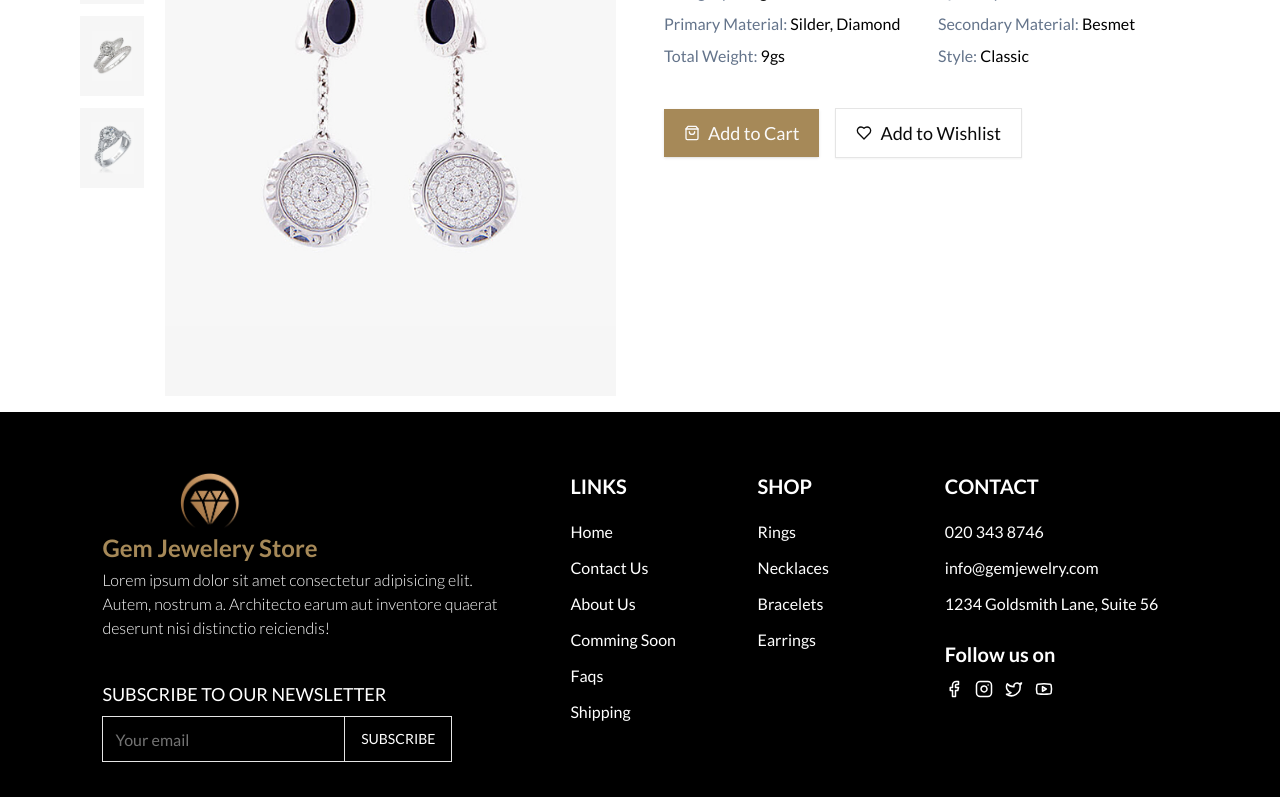
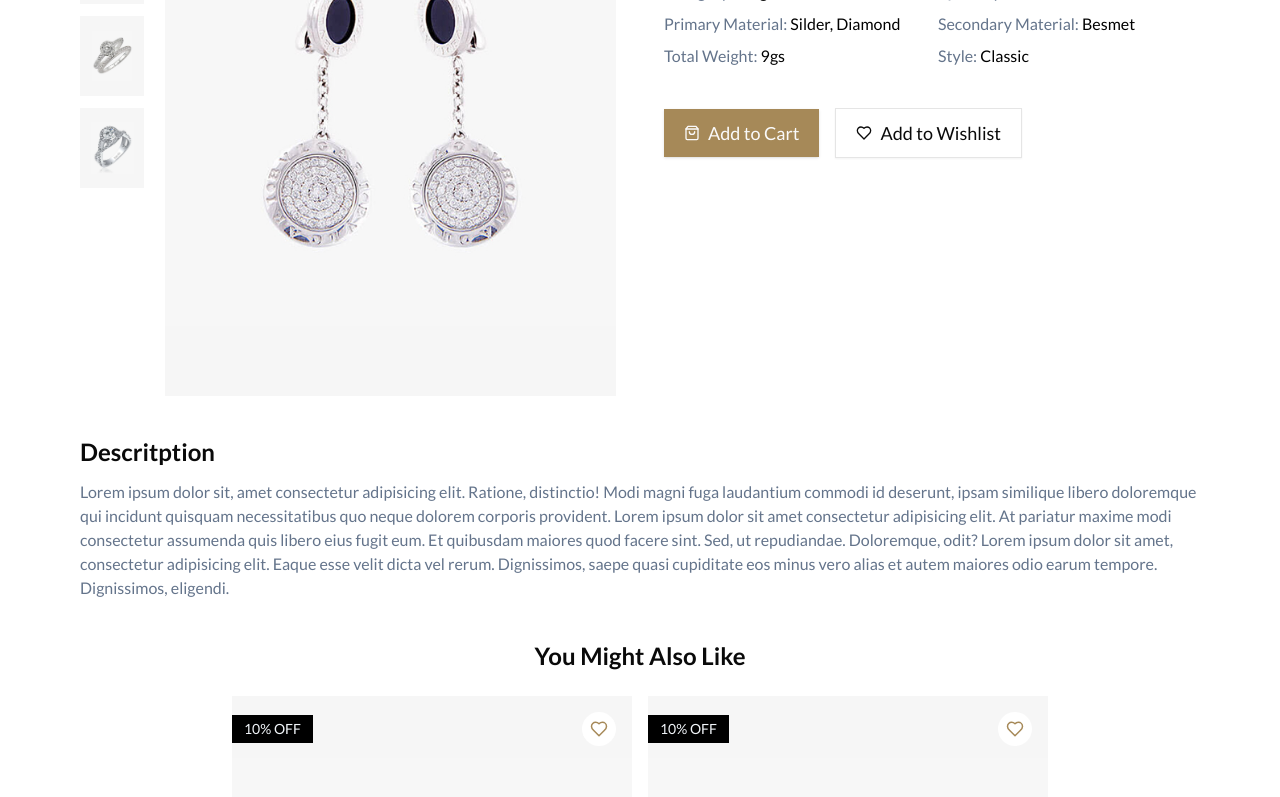
Before and after one commit to sayed-ali-aqa/Jewelry-Store, a Next.js app in the folder frontend/: page /products in a window 1280 px wide. Shown: the part 363-1160 px from the top of the page. Built offline with nearby package versions, Linux system fonts and the light colour scheme.

Commit message:
Added might also like in product page

```diff
--- a/frontend/src/app/(routes)/products/page.tsx
+++ b/frontend/src/app/(routes)/products/page.tsx
@@ -3,6 +3,7 @@ import { Button } from '@/components/ui/button'
 import { Heart, ShoppingBag, Star, StarHalf } from 'lucide-react'
 import React from 'react'
 import ProductImages from './_components/ProductImages'
+import ProductCard from '@/components/ProductCard'
 
 const page = () => {
     return (
@@ -62,6 +63,24 @@ const page = () => {
                     </div>
                 </div>
             </div>
+
+            <div className='mt-10'>
+                <h2 className='font-semibold text-2xl mb-3'>Descritption</h2>
+                <p className='text-slate-500'>Lorem ipsum dolor sit, amet consectetur adipisicing elit. Ratione, distinctio! Modi magni fuga laudantium commodi id deserunt, ipsam similique libero doloremque qui incidunt quisquam necessitatibus quo neque dolorem corporis provident. Lorem ipsum dolor sit amet consectetur adipisicing elit. At pariatur maxime modi consectetur assumenda quis libero eius fugit eum. Et quibusdam maiores quod facere sint. Sed, ut repudiandae. Doloremque, odit? Lorem ipsum dolor sit amet, consectetur adipisicing elit. Eaque esse velit dicta vel rerum. Dignissimos, saepe quasi cupiditate eos minus vero alias et autem maiores odio earum tempore. Dignissimos, eligendi.</p>
+            </div>
+
+            <div className='px-4 py-10'>
+                <h2 className='text-2xl font-semibold text-center mb-6'>You Might Also Like</h2>
+
+                <div className='flex justify-center gap-4 flex-wrap'>
+                    <ProductCard className="max-w-[300px] min-w-[200px]" />
+                    <ProductCard className="max-w-[300px] min-w-[200px]" />
+                    <ProductCard className="max-w-[300px] min-w-[200px]" />
+                    <ProductCard className="max-w-[300px] min-w-[200px]" />
+                    <ProductCard className="max-w-[300px] min-w-[200px]" />
+                    <ProductCard className="max-w-[300px] min-w-[200px]" />
+                </div>
+            </div>
         </div>
     )
 }
--- a/frontend/src/app/components/ProductCard.jsx
+++ b/frontend/src/app/components/ProductCard.tsx
@@ -3,10 +3,11 @@ import React from 'react'
 import WishlistIconButton from '@/components/WishlistIconButton'
 import Link from 'next/link'
 import ProductLabel from './ProductLabel'
+import { ProductCardProps } from '@types/allTypes'
 
-const ProductCard = () => {
+const ProductCard: React.FC<ProductCardProps> = ({ className }) => {
     return (
-        <Link href='/hello' className='relative w-full max-w-[400px] min-w-[240px] h-auto group'>
+        <Link href='/hello' className={`relative w-full max-w-[400px] min-w-[240px] h-auto group ${className}`}>
             <div className='flex justify-between absolute top-4 w-full items-center'>
                 <ProductLabel label='10% off' />
 
--- a/frontend/src/app/components/WishlistIconButton.jsx
+++ b/frontend/src/app/components/WishlistIconButton.tsx
@@ -3,7 +3,7 @@ import React from 'react'
 import { Heart } from 'lucide-react'
 
 const WishlistIconButton = () => {
-    const handleAddToWishlist = (e) => {
+    const handleAddToWishlist = (e: any) => {
         e.stopPropagation()
         e.preventDefault()
         alert("Hi")
--- a/frontend/src/types/allTypes.ts
+++ b/frontend/src/types/allTypes.ts
@@ -30,3 +30,7 @@ export interface ProductImagesProps {
     alt: string,
     labelText?: string
 }
+
+export interface ProductCardProps {
+    className?: string,
+}
```
